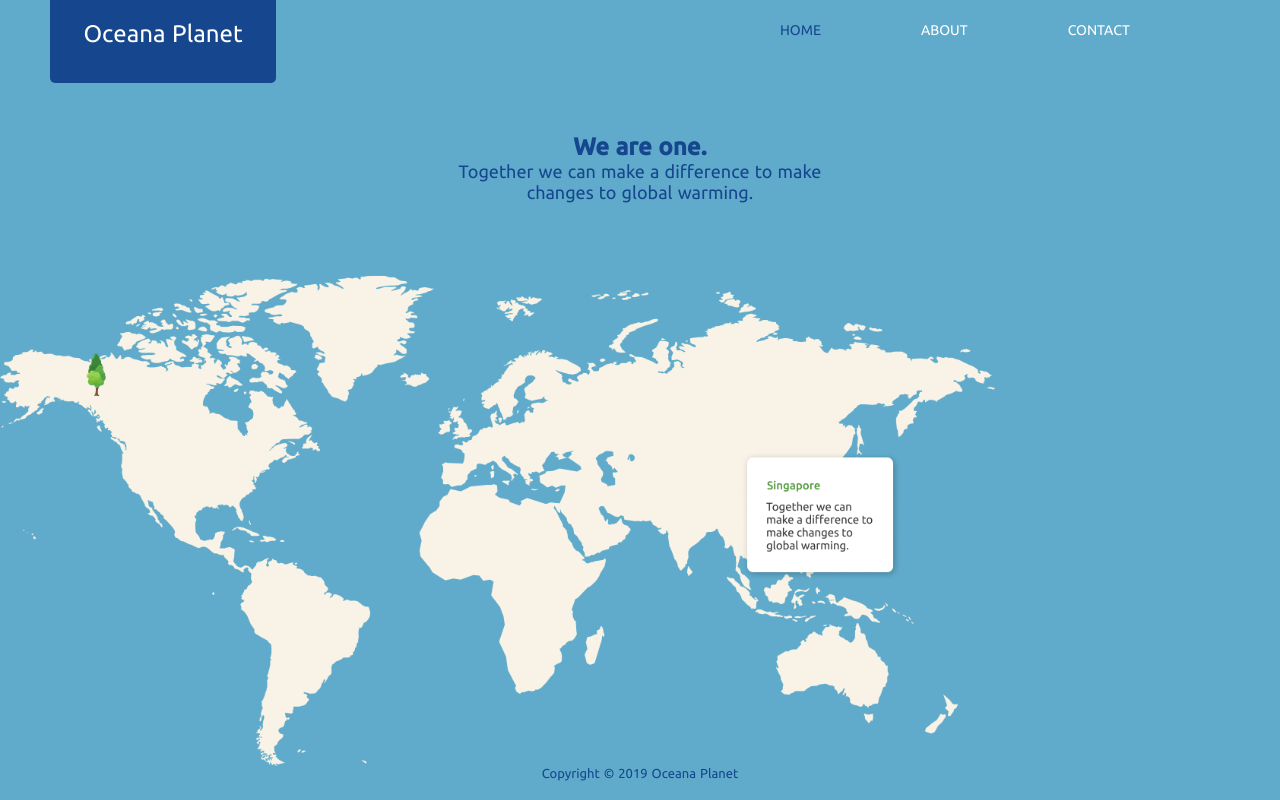
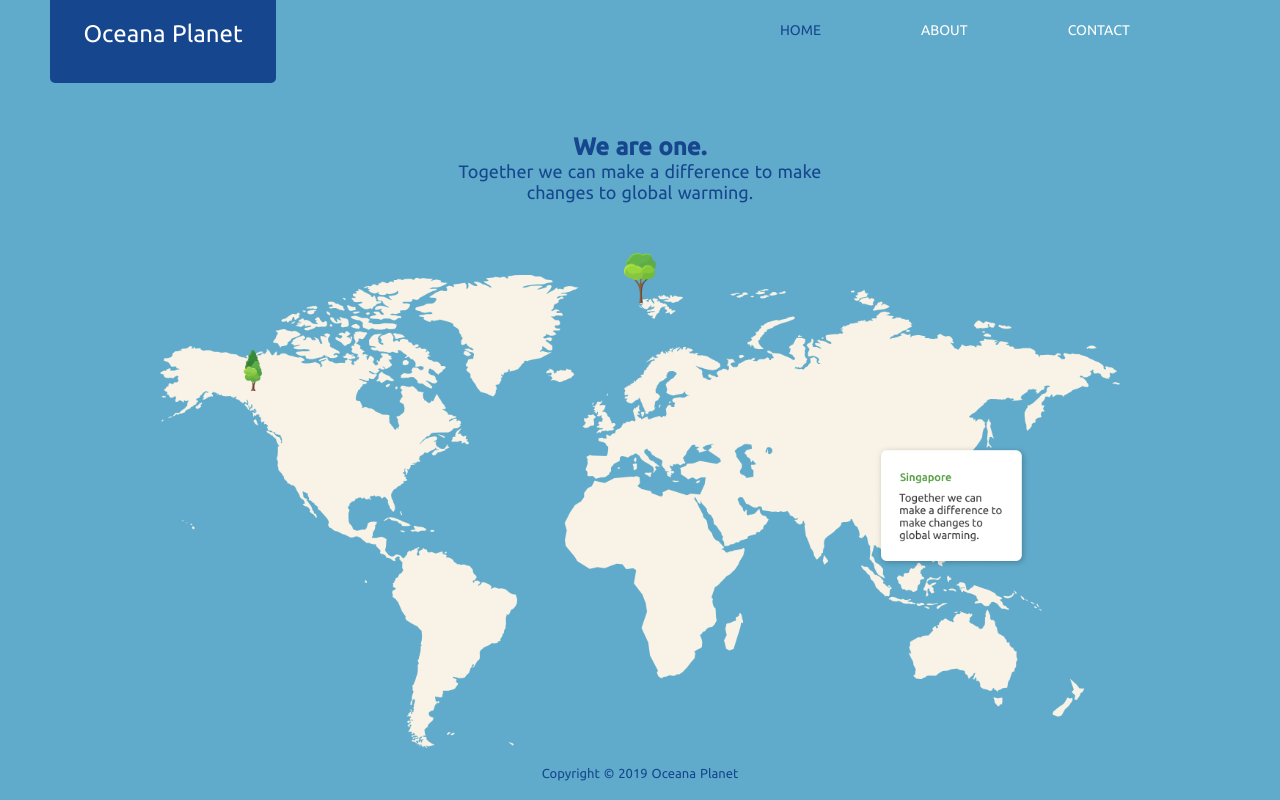
Before and after one commit to cavaoncompany/oceana-planet, a Nuxt app: page / in a window 1280 px wide. Built offline with nearby package versions, Linux system fonts and the light colour scheme.

Commit message:
one tree

```diff
--- a/components/Map.vue
+++ b/components/Map.vue
@@ -6,7 +6,14 @@
         Together we can make a difference to make changes to global warming.
       </p>
     </div>
-    <div class="map-container" />
+    <div class="map-container">
+      <img
+        id="tree1"
+        class="tree"
+        src="/images/tree-large-round.png"
+        alt="big tree"
+      />
+    </div>
   </div>
 </template>
 
@@ -29,8 +36,12 @@
 .map-container {
   background-image: url('/images/map.png');
   height: 100%;
-  width: 100%;
+  width: 960px;
+  margin: 0 auto;
   background-size: contain;
   background-repeat: no-repeat;
 }
+#tree1 {
+  height: 50px;
+}
 </style>
```
Also changed, not shown: package.json (+8 -7 lines), 1 other file (tests, documents, lock files or other folders).
